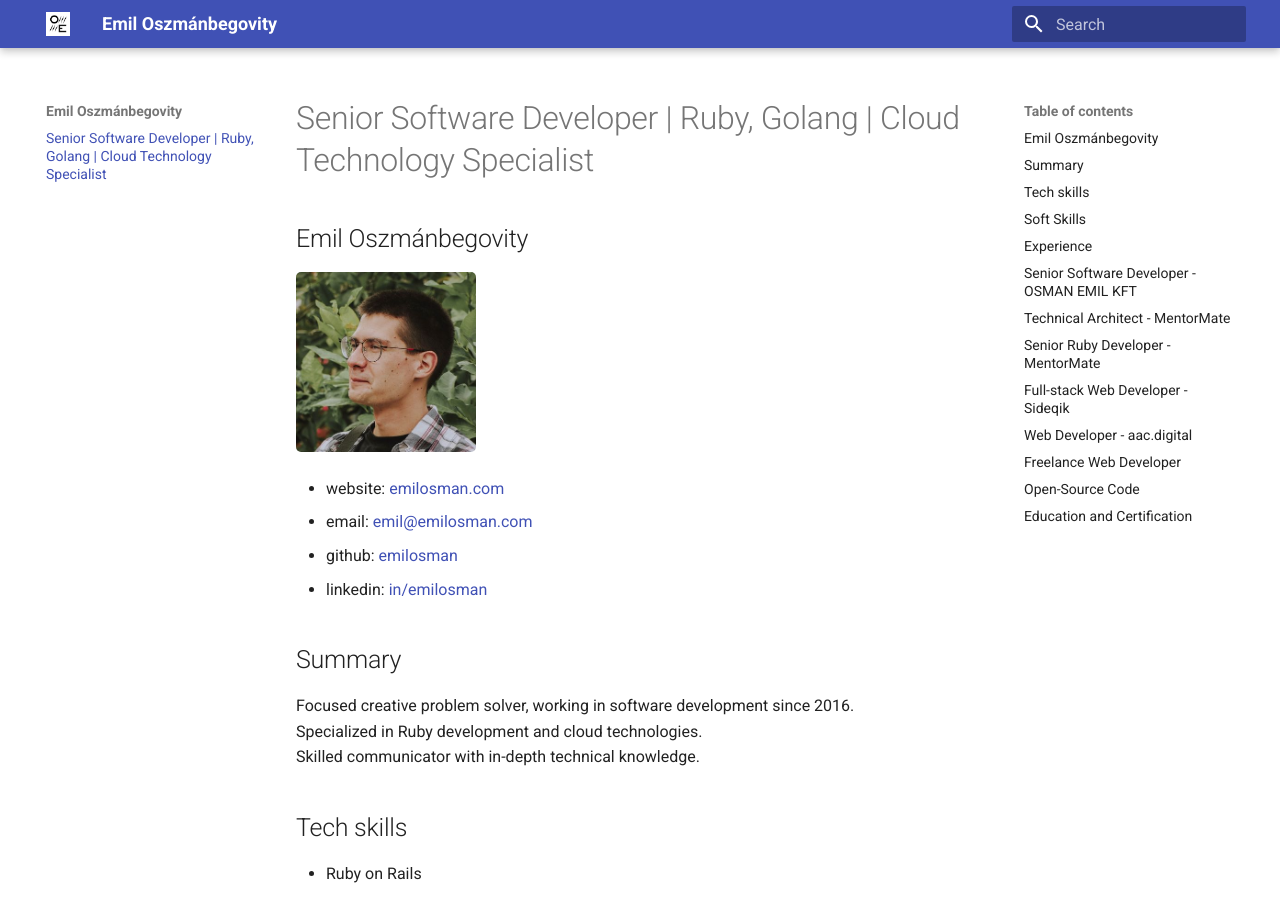
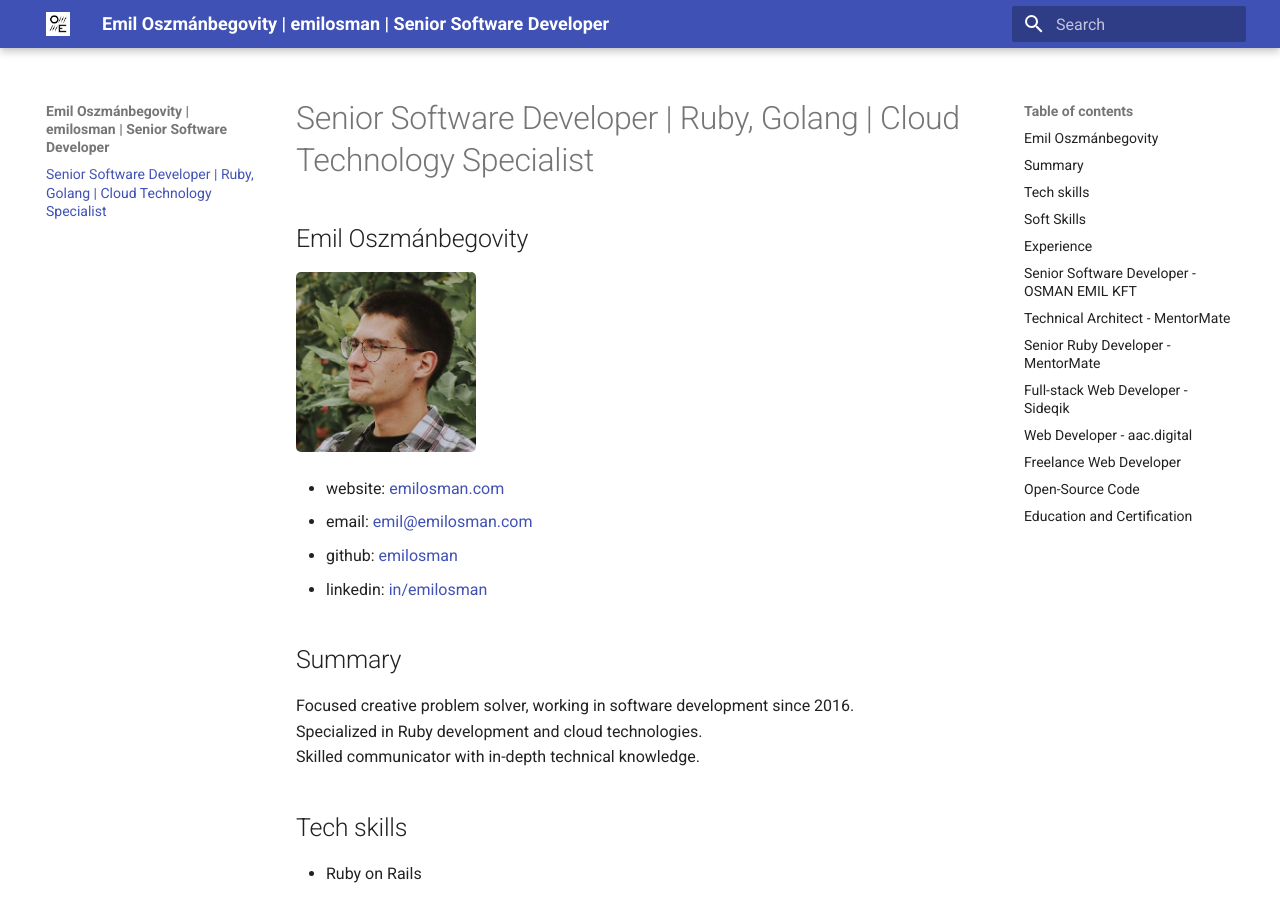
Before and after one commit to emilosman/emilosman, an MkDocs documentation site: the page built from docs/index.md, in a window 1280 px wide and 900 px high. Built offline with MkDocs 1.6.1 and Material for MkDocs 9.7.7, drawn with Linux system fonts in a browser that asks for light colours.

Commit message:
Update title

```diff
--- a/mkdocs.yml
+++ b/mkdocs.yml
@@ -1,4 +1,4 @@
-site_name: Emil Oszmánbegovity
+site_name: Emil Oszmánbegovity | emilosman | Senior Software Developer
 site_url: https://emilosman.com
 repo_name: emilosman
 
```
